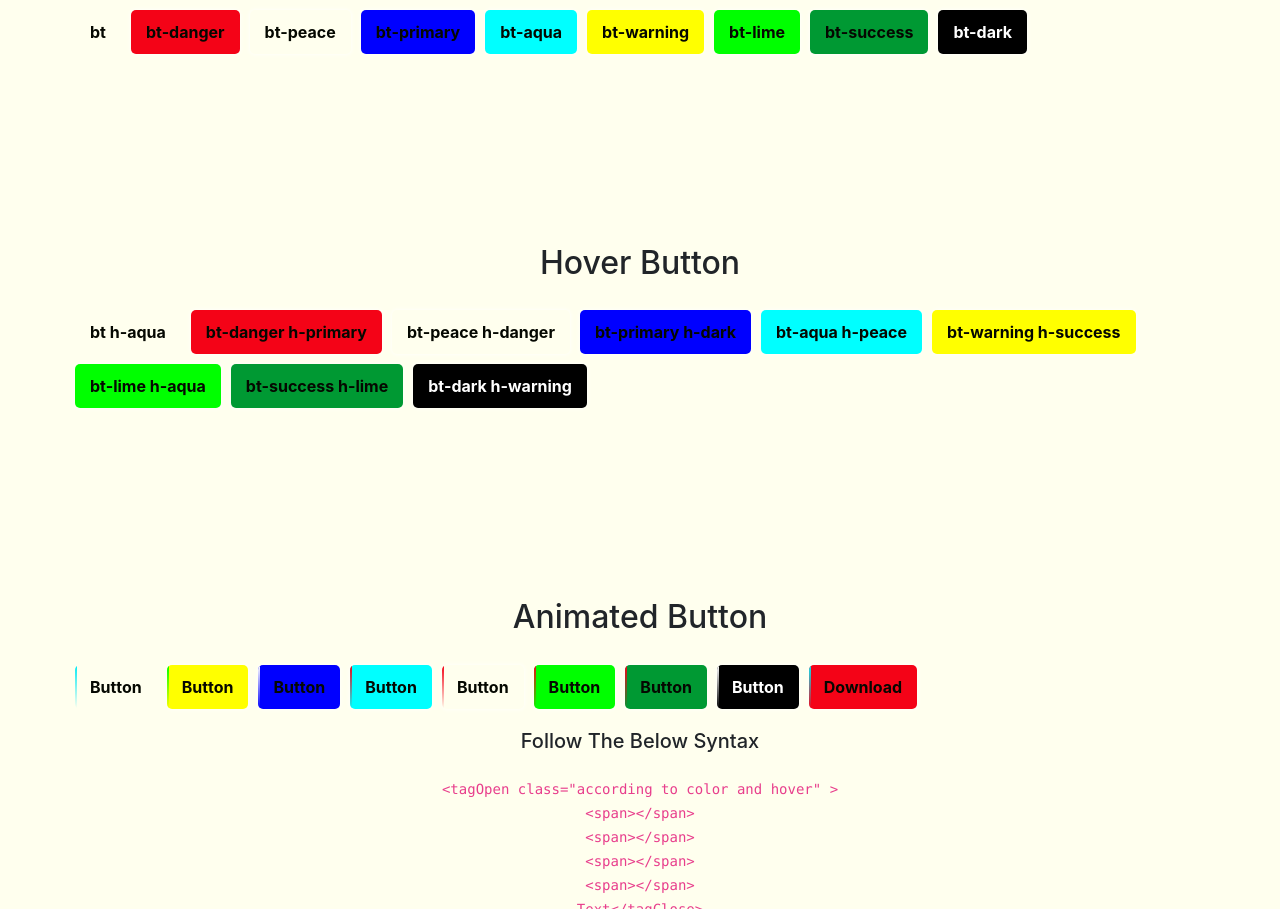
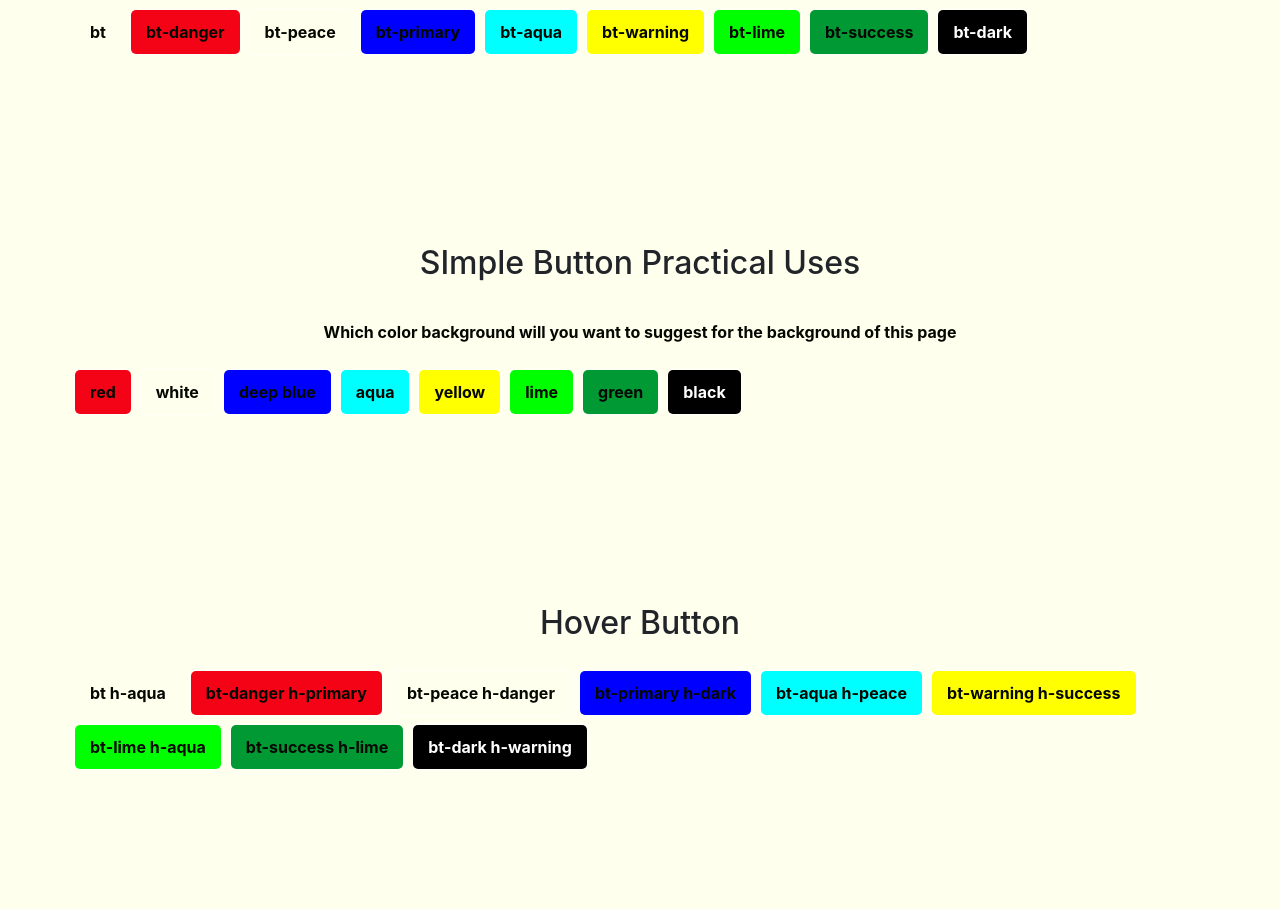
Before and after one commit to mjmaurya/MJButtons, a website: page index.html in a window 1280 px wide. Shown: the part 1206-2115 px from the top of the page. Drawn offline with nearby package versions, Linux system fonts and the light colour scheme; some packages are replaced by stand-ins of ours; a script that the page names is missing.

Commit message:
Buttons Application Integrated

```diff
--- a/index.html
+++ b/index.html
@@ -145,6 +145,33 @@
     </div>
 </section>
 
+<section id="colored" class="mycenter">
+    <div class="container">
+        <h2 class="pd-15">SImple Button Practical Uses</h2>
+
+    <p class="bt " href="">Which color background will you want to suggest for the background of this page<br></p>
+    <center>
+<div class="row">
+    <p class="bt-danger" href="">red </p>
+    <p class="bt-peace" href="">white</p>
+    <p class="bt-primary" href="">deep blue</p>
+    <p class="bt-aqua" href="">aqua</p>
+    <p class="bt-warning" href="">yellow</p>
+    <p class="bt-lime" href="">lime</p>
+    <p class="bt-success" href="">green</p>
+    <p class="bt-dark" href="">black</p>
+
+    </div>
+    </center>
+    </div>
+</section>
+
+
+
+
+
+
+
 <section id="hover" class="mycenter">
     <div class="container">
         <h2 class="pd-15">Hover Button</h2>
```
